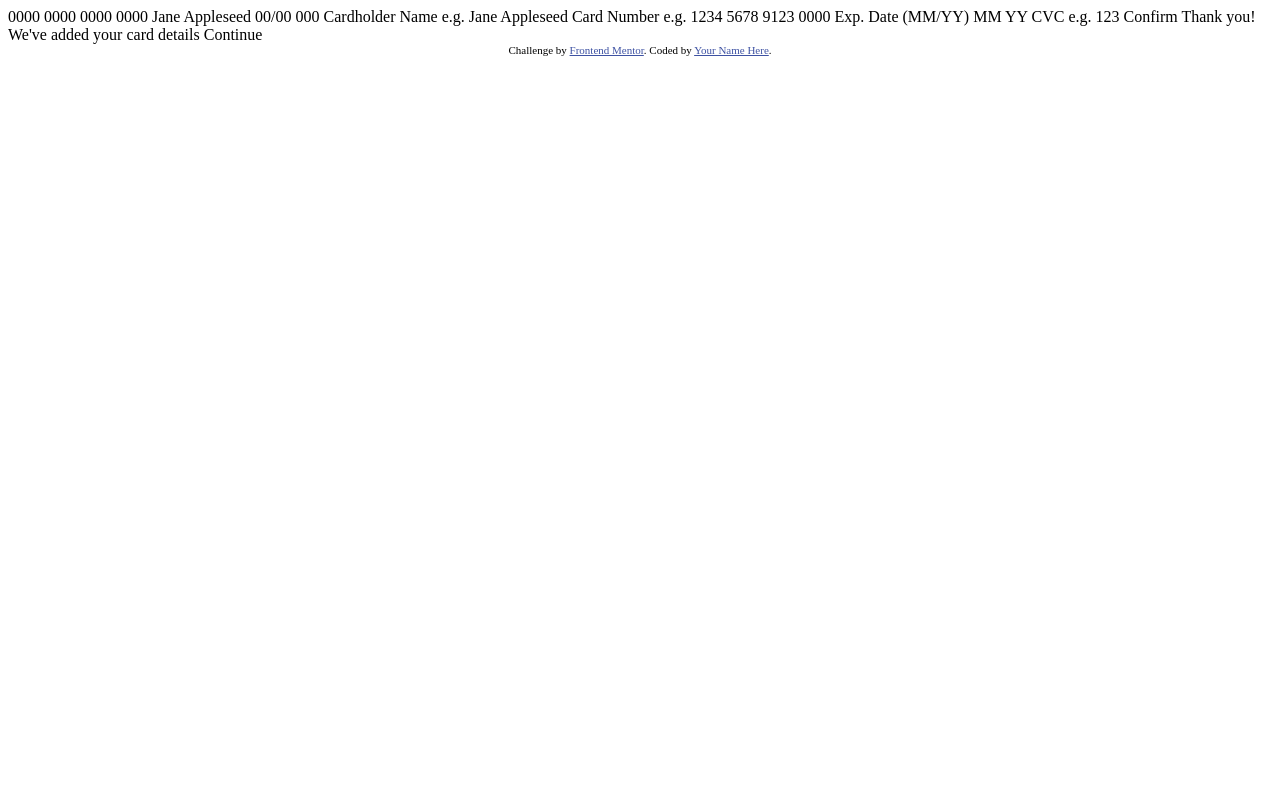
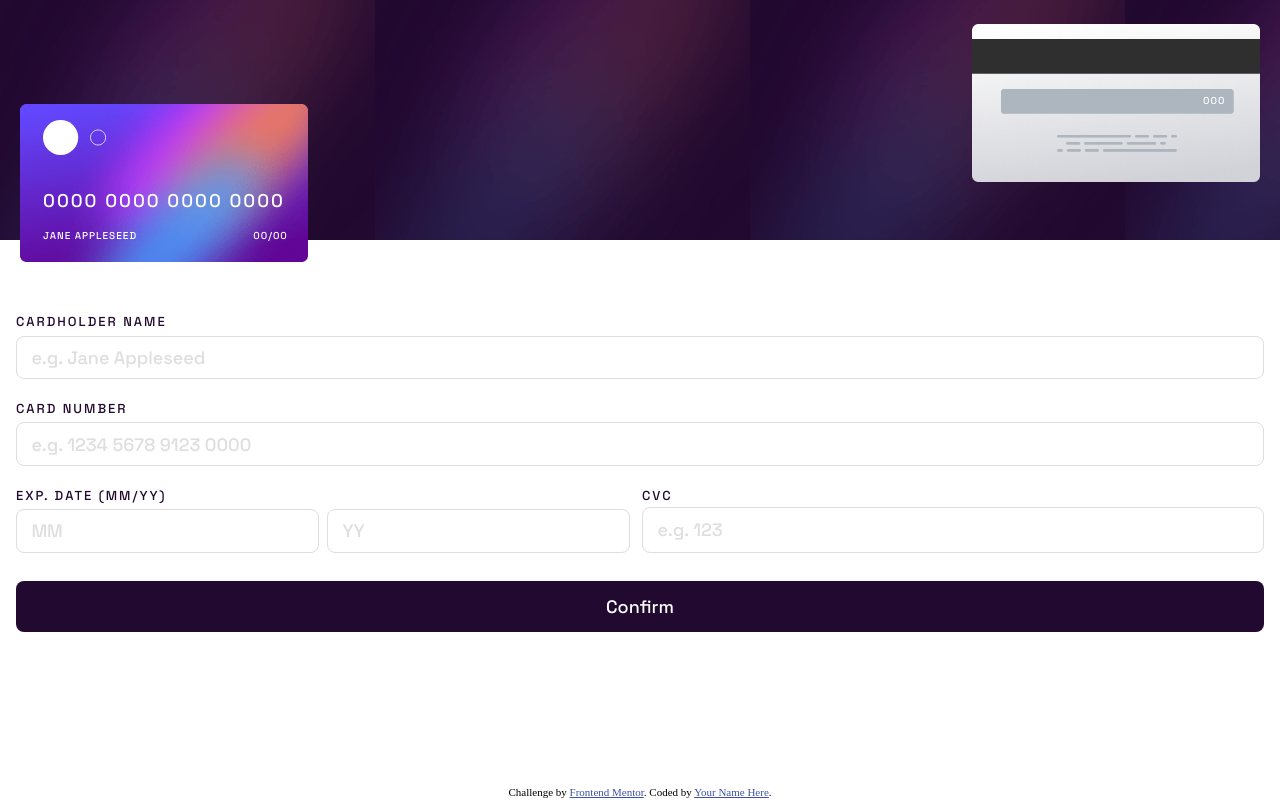
Before and after one commit to ils01/interactive-card-details-form-main, a plain HTML site: page index.html in a window 1280 px wide. Drawn offline with Linux system fonts and the light colour scheme.

Commit message:
add front page markup and styles

```diff
--- a/index.html
+++ b/index.html
@@ -1,51 +1,96 @@
 <!DOCTYPE html>
 <html lang="en">
   <head>
-  <meta charset="UTF-8">
-  <meta name="viewport" content="width=device-width, initial-scale=1.0"> <!-- displays site properly based on user's device -->
+    <meta charset="UTF-8" />
+    <meta name="viewport" content="width=device-width, initial-scale=1.0" />
+    <!-- displays site properly based on user's device -->
 
-  <link rel="icon" type="image/png" sizes="32x32" href="./images/favicon-32x32.png">
+    <link
+      rel="icon"
+      type="image/png"
+      sizes="32x32"
+      href="./images/favicon-32x32.png"
+    />
 
     <title>Frontend Mentor | Interactive card details form</title>
 
     <!-- Feel free to remove these styles or customise in your own stylesheet 👍 -->
     <style>
-    .attribution { font-size: 11px; text-align: center; }
-    .attribution a { color: hsl(228, 45%, 44%); }
+      .attribution {
+        font-size: 11px;
+        text-align: center;
+      }
+      .attribution a {
+        color: hsl(228, 45%, 44%);
+      }
     </style>
+
+    <link rel="stylesheet" href="style.css" />
   </head>
   <body>
+    <main>
+      <div class="cover">
+        <div class="cover__card card--back">
+          <img src="./images/bg-card-back.png" alt="" />
+          <p class="card--back__cvc fs-small">000</p>
+        </div>
+        <div class="cover__card card--front">
+          <img src="/images/bg-card-front.png" alt="" />
+          <img class="card--front__logo" src="./images/card-logo.svg" alt="" />
+          <p class="card--front__num">0000 0000 0000 0000</p>
+          <div class="card--front__lower fs-small">
+            <p class="lower__name">Jane Appleseed</p>
+            <p class="lower__exp">00/00</p>
+          </div>
+        </div>
+      </div>
+      <div class="main-content">
+        <form action="">
+          <div>
+            <label for="name">Cardholder Name</label>
+            <input
+              id="name"
+              type="text"
+              placeholder="e.g. Jane Appleseed"
+              required
+            />
+          </div>
+          <div>
+            <label for="card-num">Card Number</label>
+            <input
+              id="card-num"
+              type="number"
+              placeholder="e.g. 1234 5678 9123 0000"
+              required
+            />
+          </div>
 
-  0000 0000 0000 0000
-  Jane Appleseed
-  00/00
-
-  000
-
-  Cardholder Name
-  e.g. Jane Appleseed
-
-  Card Number
-  e.g. 1234 5678 9123 0000
-
-  Exp. Date (MM/YY)
-  MM
-  YY
-
-  CVC
-  e.g. 123
-
-  Confirm
-
-  <!-- Completed state start -->
-
-  Thank you!
-  We've added your card details
-  Continue
-
+          <div id="form__lower-data">
+            <div class="form__lower-item">
+              <label for="exp-date">Exp. Date (MM/YY)</label>
+              <div>
+                <label for="exp-month"></label>
+                <input id="exp-month" type="number" placeholder="MM" required />
+                <label for="exp-year"></label>
+                <input id="exp-year" placeholder="YY" required maxlength="2" />
+              </div>
+            </div>
+            <div class="form__lower-item">
+              <label for="cvc">CVC</label>
+              <input type="number" placeholder="e.g. 123" required />
+            </div>
+          </div>
+          <button class="btn" type="submit">Confirm</button>
+        </form>
+      </div>
+    </main>
+    <footer>
       <div class="attribution">
-    Challenge by <a href="https://www.frontendmentor.io?ref=challenge" target="_blank">Frontend Mentor</a>.
-    Coded by <a href="#">Your Name Here</a>.
+        Challenge by
+        <a href="https://www.frontendmentor.io?ref=challenge" target="_blank"
+          >Frontend Mentor</a
+        >. Coded by <a href="#">Your Name Here</a>.
       </div>
+    </footer>
   </body>
 </html>
--- /dev/null
+++ b/style.css
@@ -0,0 +1,210 @@
+@import url("https://fonts.googleapis.com/css2?family=Space+Grotesk:wght@500&display=swap");
+:root {
+  --gradient-main: linear-gradient(hsl(249, 99%, 64%), hsl(278, 94%, 30%));
+  --clr-primary-red: hsl(0, 100%, 66%);
+
+  --clr-neutral-100: hsl(0, 0%, 100%);
+  --clr-neutral-200: hsl(270, 3%, 87%);
+  --clr-neutral-300: hsl(279, 6%, 55%);
+  --clr-neutral-800: hsl(278, 68%, 11%);
+
+  --fs-base: 1.125rem;
+  --fw-medium: 500;
+  --ff-base: "Space Grotesk", sans-serif;
+}
+/*
+  1. Use a more-intuitive box-sizing model.
+*/
+*,
+*::before,
+*::after {
+  box-sizing: border-box;
+}
+/*
+  2. Remove default margin
+*/
+* {
+  margin: 0;
+}
+/*
+  3. Allow percentage-based heights in the application
+*/
+html,
+body {
+  height: 100%;
+}
+/*
+  Typographic tweaks!
+  4. Add accessible line-height
+  5. Improve text rendering
+*/
+body {
+  line-height: 1.5;
+  -webkit-font-smoothing: antialiased;
+}
+/*
+  6. Improve media defaults
+*/
+img,
+picture,
+video,
+canvas,
+svg {
+  display: block;
+  max-width: 100%;
+}
+/*
+  7. Remove built-in form typography styles
+*/
+input,
+button,
+textarea,
+select {
+  font: inherit;
+}
+/*
+  8. Avoid text overflows
+*/
+p,
+h1,
+h2,
+h3,
+h4,
+h5,
+h6 {
+  overflow-wrap: break-word;
+}
+
+main {
+  font-family: var(--ff-base);
+  font-size: var(--fs-base);
+  font-weight: var(--fw-medium);
+}
+
+.fs-small {
+  font-size: 1.25vh;
+  letter-spacing: 1px;
+}
+
+.cover {
+  height: 240px;
+  margin-bottom: 9vh;
+  background: url(./images/bg-main-mobile.png) repeat;
+  background-size: auto;
+  position: relative;
+  color: var(--clr-neutral-100);
+  text-transform: uppercase;
+}
+.cover__card {
+  max-width: 75%;
+  position: absolute;
+}
+.cover__card {
+  max-height: 245px;
+  max-width: 18rem;
+}
+.card--back {
+  top: 3vh;
+  right: 2.5vh;
+}
+.card--back > img:first-child,
+.card--front > img:first-child {
+  max-width: 100%;
+}
+
+.card--back__cvc {
+  position: absolute;
+  top: 44%;
+  right: 12%;
+}
+
+.card--front {
+  left: 2.5vh;
+  top: 13vh;
+  display: inline-block;
+}
+.card--front > *:not(:first-child) {
+  margin-left: 8%;
+}
+.card--front__logo {
+  width: 22%;
+  position: absolute;
+  top: 10%;
+}
+.card--front__num {
+  position: absolute;
+  bottom: 30%;
+  font-size: min(5vw, 1.15rem);
+  letter-spacing: 2px;
+}
+.card--front__lower {
+  position: absolute;
+  width: 85%;
+  display: flex;
+  justify-content: space-between;
+  bottom: 12%;
+}
+
+.main-content {
+  padding-inline: 2vh;
+}
+form {
+  display: grid;
+  gap: 1.25rem;
+}
+form > * {
+  display: grid;
+  gap: 0.25rem;
+}
+fieldset > legend {
+  margin-bottom: 0.25rem;
+}
+label {
+  font-size: 0.8125rem;
+  letter-spacing: 2px;
+  text-transform: uppercase;
+  color: var(--clr-neutral-800);
+}
+input {
+  padding: 0.4em;
+  padding-left: 0.8em;
+  border: 1px solid var(--clr-neutral-200);
+  border-radius: 0.5rem;
+}
+input::placeholder {
+  color: var(--clr-neutral-200);
+}
+
+#form__lower-data {
+  display: grid;
+  grid-template-columns: 1fr 1fr;
+}
+.form__lower-item {
+  display: grid;
+}
+#form__lower-data > .form__lower-item > div {
+  display: flex;
+}
+.form__lower-item:first-child input {
+  width: 100%;
+  margin-right: 0.5rem;
+  margin-top: 0.25rem;
+}
+.form__lower-item input {
+  width: 100%;
+}
+
+form .btn {
+  margin-top: 0.5rem;
+  border: none;
+  color: var(--clr-neutral-100);
+  background-color: var(--clr-neutral-800);
+  border-radius: 0.5rem;
+  padding-block: 0.75rem;
+}
+
+footer {
+  position: absolute;
+  width: 100%;
+  bottom: 0;
+}
```
Lines whose indentation alone changed are shown as unchanged.
